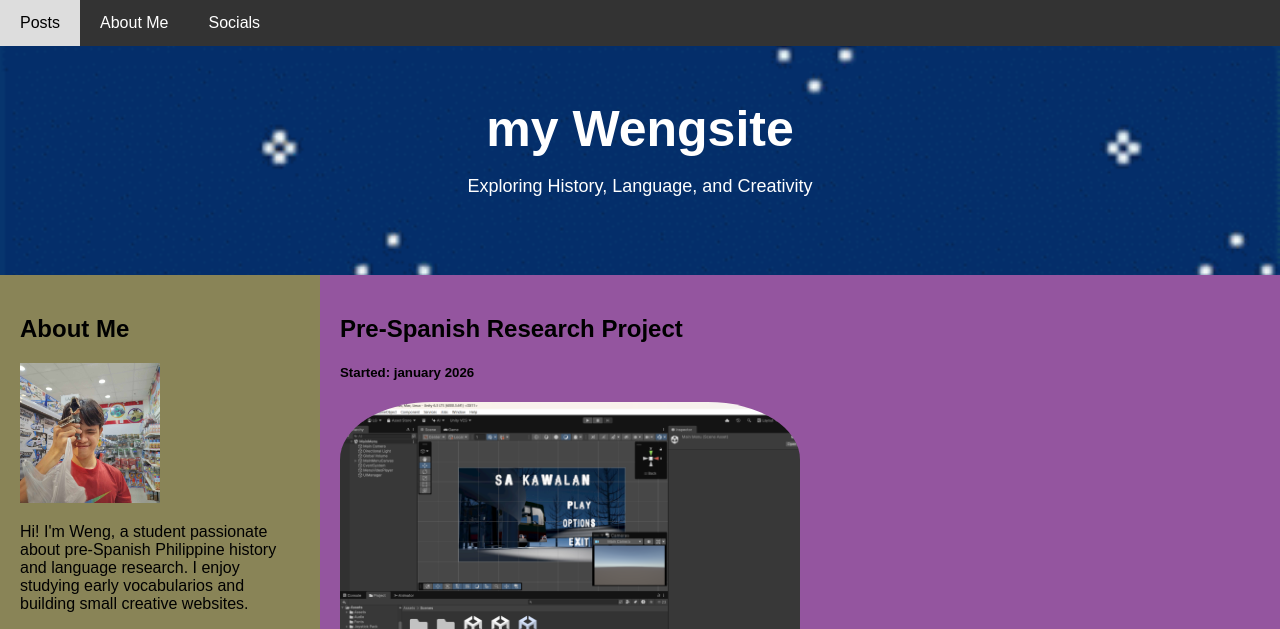
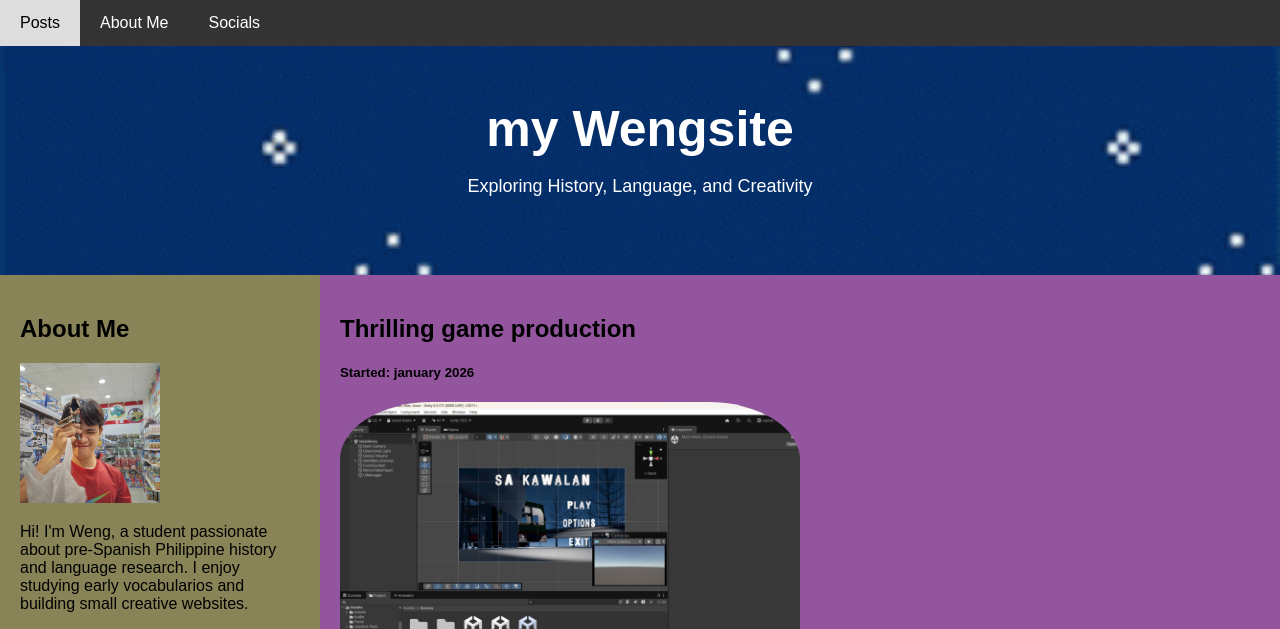
Before and after one commit to Luwi06/html-exam, a plain HTML site: page index.html in a window 1280 px wide. Shown: the top 629 px of the page. Drawn offline with Linux system fonts and the light colour scheme.

Commit message:
Update index.html

```diff
--- a/index.html
+++ b/index.html
@@ -43,7 +43,7 @@
       <div class="main" id="main">
 
         <!-- FIRST SECTION -->
-        <h2>Pre-Spanish Research Project</h2>
+        <h2>Thrilling game production</h2>
         <h5>Started: january 2026</h5>
 
         <div class="content-images">
```
